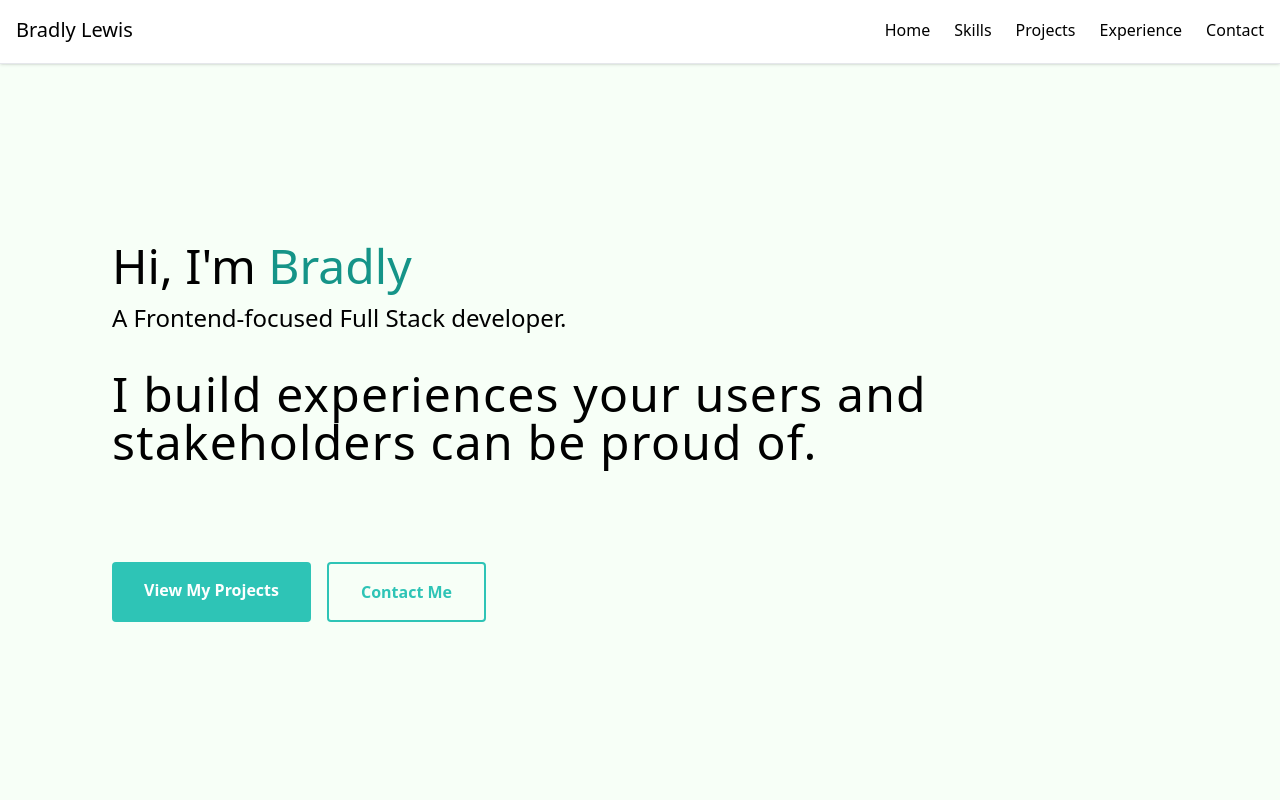
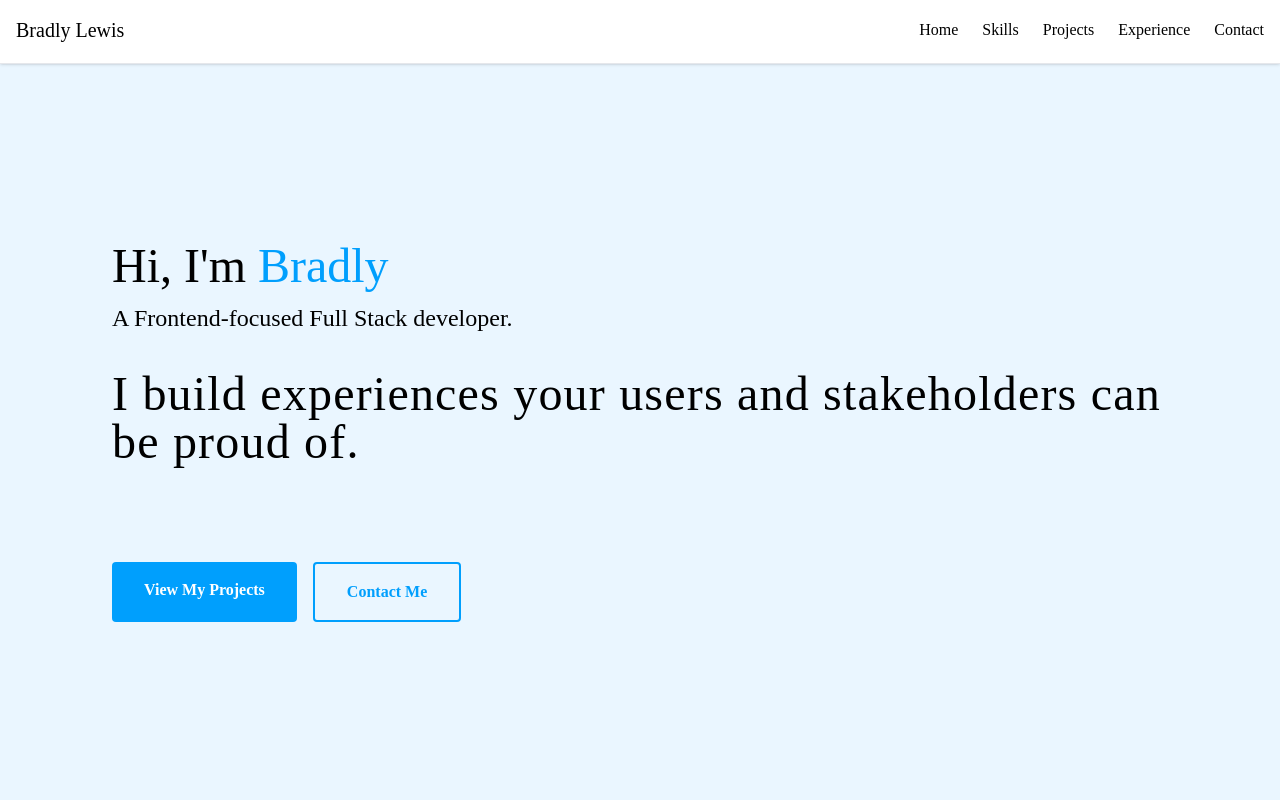
Before and after one commit to bradlylewis/my-portfolio-site, a React (Vite) app: page / in a window 1280 px wide. Shown: the top 800 px of the page. Built offline with nearby package versions, Linux system fonts and the light colour scheme.

Commit message:
update theming wip

```diff
--- a/src/App.jsx
+++ b/src/App.jsx
@@ -7,7 +7,7 @@ import NavBar from "./components/NavBar";
 
 function App() {
   return (
-    <>
+    <div className="bg-brand-ice">
       <div id="top" />
       <NavBar />
       <Hero />
@@ -29,7 +29,7 @@ function App() {
           </li>
         </ul>
       </footer>
-    </>
+    </div>
   );
 }
 
--- a/src/components/Hero.jsx
+++ b/src/components/Hero.jsx
@@ -1,13 +1,13 @@
 export default function Hero() {
   return (
-    <section id="hero" className="min-h-[calc(100vh-4rem)] bg-retro-offwhite flex items-center flex-column">
+    <section id="hero" className="min-h-[calc(100vh-4rem)] flex items-center flex-column">
       <div className="container mx-auto lg:max-w-6xl px-8 md:px-12">
-        <h1 className="text-3xl lg:text-5xl font-semi-bold lg:mb-3">Hi, I'm <span className="text-retro-teal-dark">Bradly</span></h1>
+        <h1 className="text-3xl lg:text-5xl font-semi-bold lg:mb-3">Hi, I'm <span className="text-brand-blue">Bradly</span></h1>
         <p className="text-lg lg:text-2xl font-semi-bold mb-5 lg:mb-9">A Frontend-focused Full Stack developer.</p>
         <p className="text-4xl pb-8 lg:text-5xl tracking-wide">I build experiences your users and stakeholders can be proud of.</p>
         <div className="flex flex-col md:flex-row gap-4 text-center mt-16">
-          <a href="#projects" className="bg-retro-teal text-white py-5 md:py-4 md:px-8 rounded font-bold hover:bg-teal-600 transition">View My Projects</a>
-          <a href="#contact" className="border-2 border-retro-teal py-5 md:py-4 md:px-8 rounded font-bold text-retro-teal hover:bg-gray-50 transition">Contact Me</a>
+          <a href="#projects" className="bg-brand-blue text-white py-5 md:py-4 md:px-8 rounded font-bold hover:bg-brand-blue-dark transition">View My Projects</a>
+          <a href="#contact" className="border-2 border-brand-blue py-5 md:py-4 md:px-8 rounded font-bold text-brand-blue hover:bg-brand-ice-dark transition">Contact Me</a>
         </div>
       </div>
     </section>
--- a/src/index.css
+++ b/src/index.css
@@ -41,8 +41,29 @@
   --color-retro-purple: #a259f7;
   --color-retro-purple-light: #d1a8fc;
   --color-retro-purple-dark: #6d1fa3;
+
+  --color-brand-gold: #F9DB6D;
+  --color-brand-gold-light: #FFF3C4;
+  --color-brand-gold-dark: #C9A94B;
+
+  --color-brand-blue: #009FFD;
+  --color-brand-blue-light: #6EC6FF;
+  --color-brand-blue-dark: #006FAD;
+
+  --color-brand-indigo: #2A2A72;
+  --color-brand-indigo-light: #6D6DAA;
+  --color-brand-indigo-dark: #18184A;
+
+  --color-brand-charcoal: #232528;
+  --color-brand-charcoal-light: #484B50;
+  --color-brand-charcoal-dark: #101113;
+
+  --color-brand-ice: #EAF6FF;
+  --color-brand-ice-light: #FFFFFF;
+  --color-brand-ice-dark: #B6D6F2;
 }
 
 html {
   scroll-behavior: smooth !important;
+  font-family: "ABCDiatype";
 }
```
Also changed, not shown: 1 other file (tests, documents, lock files or other folders).
